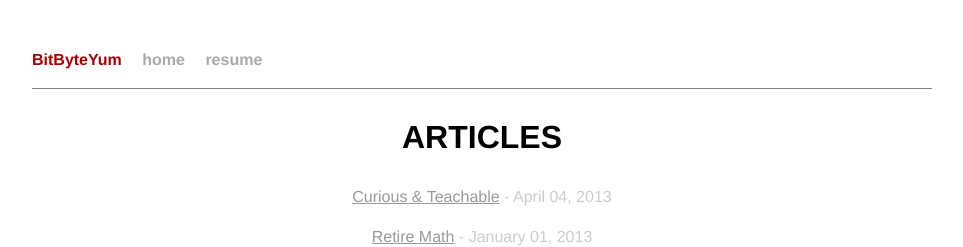
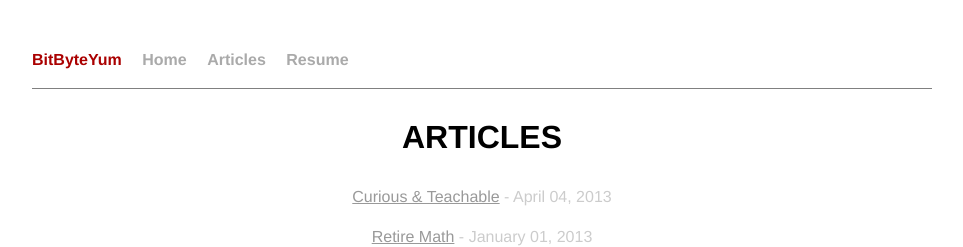
Before and after one commit to banderson623/banderson623.github.com, a Jekyll site: the page built from articles.html, in a window 1280 px wide. Shown: the top 247 px of the page, without its empty margins (158-1121 px from the left). Built offline with Jekyll 4.4.1, drawn with Linux system fonts in a browser that asks for light colours.

Commit message:
changed the navigation

```diff
--- a/_layouts/default.html
+++ b/_layouts/default.html
@@ -23,8 +23,9 @@
           <div class="site">
             <div class="header">
               <h1 class="title"><a href="/">{{ site.name }}</a></h1>
-              <a class="extra" href="/">home</a>
-              <a class="extra" href="/resume/">resume</a>
+              <a class="extra" href="/">Home</a>
+              <a class="extra" href="/articles/">Articles</a>
+              <a class="extra" href="/resume/">Resume</a>
               <!-- <a class="extra" href="/portfolio.html">portfolio</a> -->
 
             </div>
```
